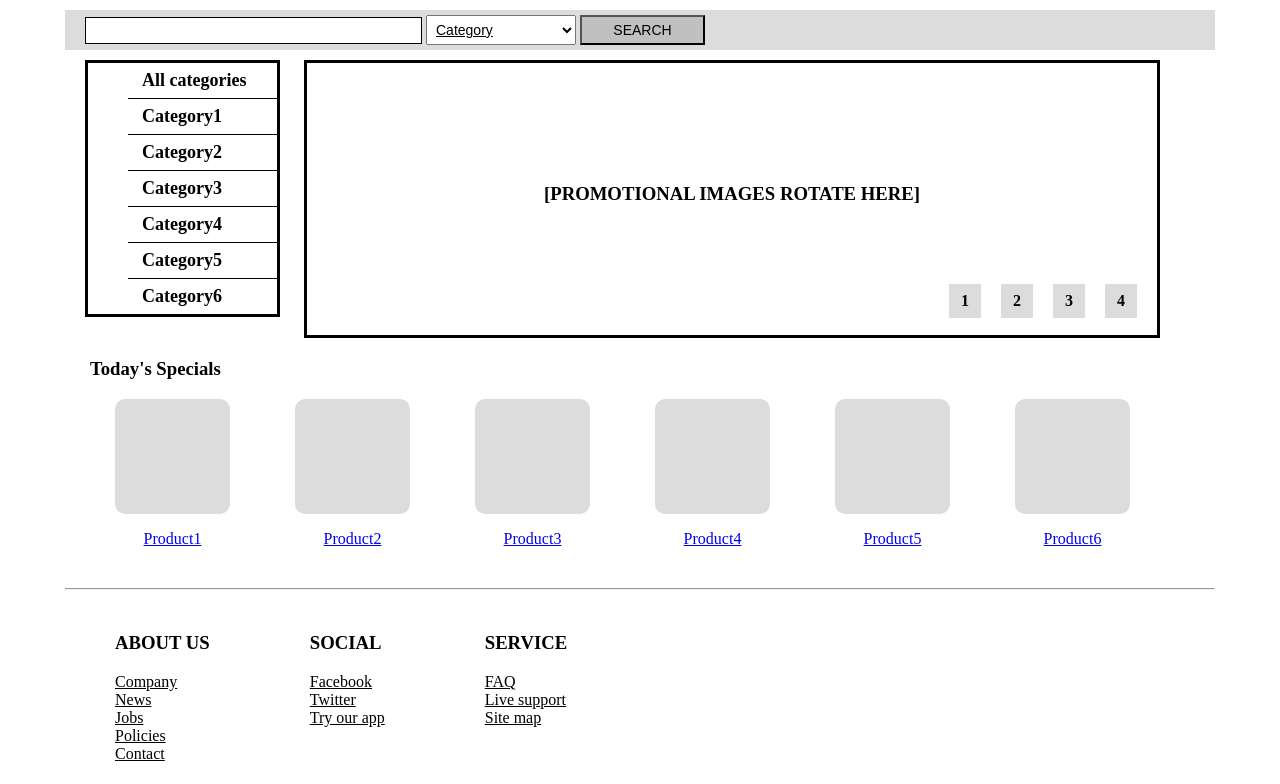
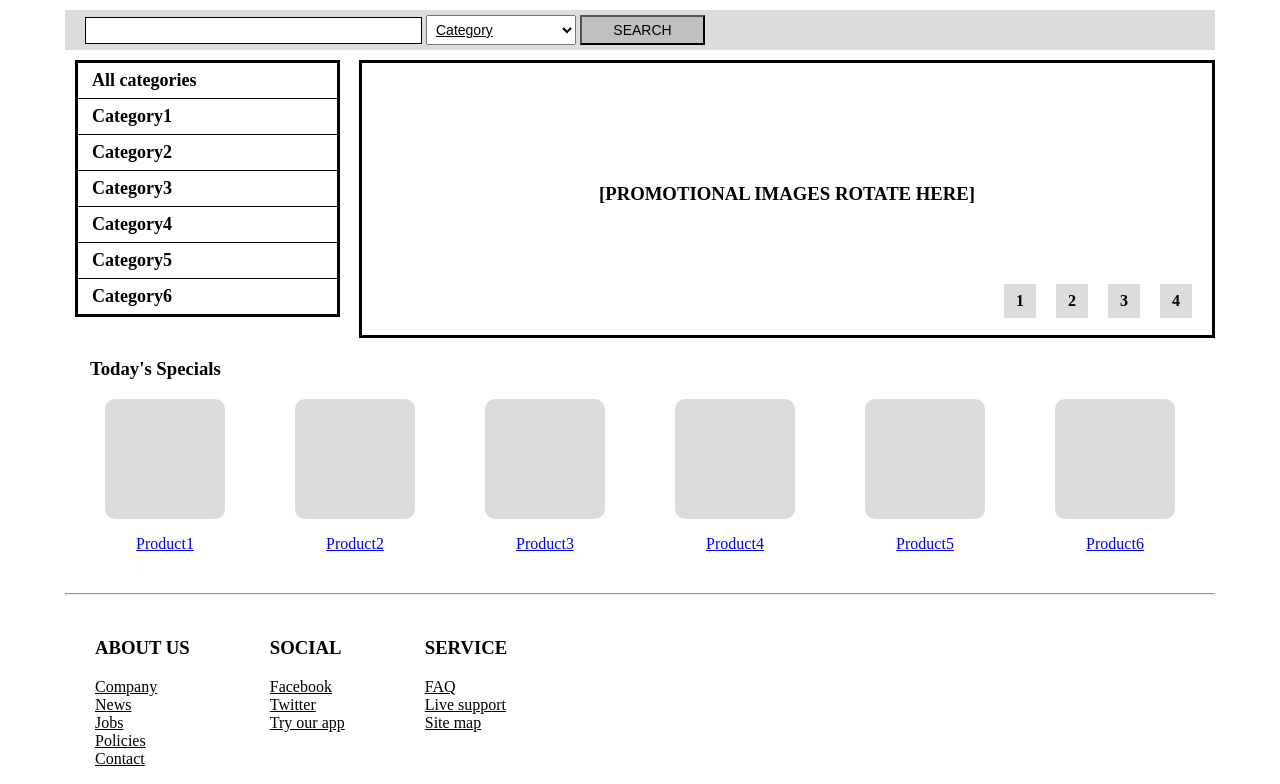
Before and after one commit to dhdhdhdn9/semiprojectV1, a plain HTML site: page layout2.html in a window 1280 px wide. Shown: the part 90-874 px from the top of the page. Drawn offline with Linux system fonts and the light colour scheme.

Commit message:
레이아웃실습2 최종

```diff
--- a/css/base2.css
+++ b/css/base2.css
@@ -12,7 +12,7 @@ product img: width/height 115px
 /*전체적으로 적용*/
 /*header, main, footer, nav {border:1px solid red;}*/
 body {margin: 0} /*남는 공간 없이 해주는 것*/
-ul { list-style: none; padding-bottom: 0 }
+ul { list-style: none; padding-bottom: 0; padding-left: 0}
 #wrap {width: 1150px; margin: 0 auto;}
 
 
@@ -35,23 +35,23 @@ nav button {padding: 5px; width: 125px; background: silver; font-size: 14px;}
 /*main*/
 section:nth-child(2) {clear: both;}
 
-aside {width: 225px; float: left}
-aside ul {margin: 10px 10px 20px 20px; border: 3px solid black;}
-aside li { border-bottom: 1px solid black; padding: 7px 14px; font-weight: bold; font-size: 18px; }
+aside {width: 285px; float: left;}
+aside ul {margin: 10px; border: 3px solid black;}
+aside li { border-bottom: 1px solid black; padding: 7px 14px; font-weight: bold; font-size: 18px;}
 aside li:last-child {border-bottom: none;}
 
-#banner {width: 850px; height: 272px; float: right; margin: 10px 55px 20px 0; border: 3px solid black;}
+#banner {width: 850px; height: 272px; float: right; margin: 10px 0px 20px 0; border: 3px solid black;}
 #banner h3 {text-align: center; margin-top: 120px;}
 #banner ul {float: right; margin-right: 0px; margin-top: 60px; }
 #banner li {float: left; margin-right: 20px; padding: 8px 12px; background: gainsboro; font-weight: bold;}
 
 #prodlist h3 {margin-left: 25px;}
-#prodlist div {background: gainsboro; width: 115px; height: 115px; border-radius: 10px;}
-#prodlist li {float: left; margin-left: 10px; margin-right: 55px;}
+#prodlist div {background: gainsboro; width: 120px; height: 120px; border-radius: 10px;}
+#prodlist li {float: left; margin-left: 40px; margin-right: 30px;}
 #prodlist p {text-align: center; margin-bottom: 40px;}
 
 
 
 /*footer*/
 footer {height: 100px; clear: both;}
-footer ul { float: left; margin-left: 10px; margin-right: 50px; }
+footer ul { float: left; margin-left: 30px; margin-right: 50px; }
--- a/layout2.html
+++ b/layout2.html
@@ -5,6 +5,7 @@
     <head>
         <meta charset="UTF-8">
         <title>shopping</title>
+        <meta name="viewport" content="width=device-width,initial-scale=1">
         <link rel="stylesheet" href="/css/base2.css">
     </head>
 
@@ -40,7 +41,7 @@
             <div id = "main">
                 <section>
                     <aside>
-                        <ul>
+                    <ul>
                         <li>All categories</li>
                         <li>Category1</li>
                         <li>Category2</li>
@@ -116,3 +117,12 @@
         </div>
     </body>
 </html>
+
+
+<!--
+reset css
+    브라우저마다 기본적으로 제공하는 요소에 따른 스타일의 기본값이 존재하는데, 운영체제에 따라 약간씩 다를 수 있다. 그래서 브라우저 간의 차이를 최대한 없애는 코드를 넣어서 브라우저 요소들의 스타일이 0인 상태로 만들 필요가 있다. 이러한 코드들을 reset css라 한다.
+    유명한 웹 디자이너인 에릭 마이어의 css reset과 오픈소스 형태로 배포되는 normalize 등이 유명하다.
+
+
+-->
```
